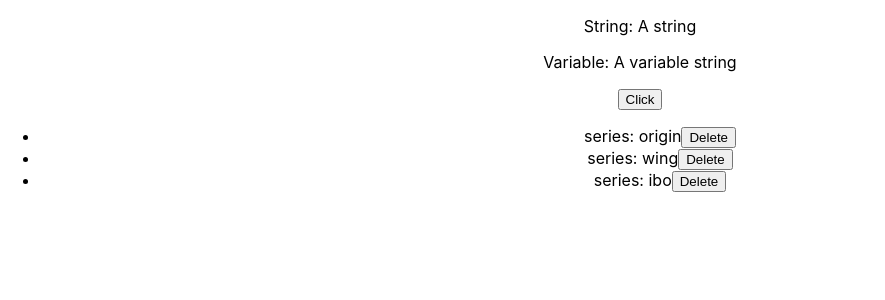
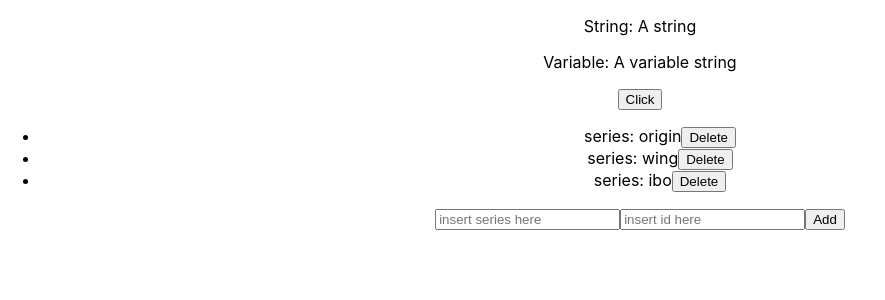
Before and after one commit to Kidd-nash/React_trial, a React (Create React App) app: page / in a window 1280 px wide. Shown: the top 300 px of the page, without its empty margins (0-885 px from the left). Built offline with nearby package versions, Linux system fonts and the light colour scheme.

Commit message:
007 - added an add button using complex id

```diff
--- a/src/TrialComponent.js
+++ b/src/TrialComponent.js
@@ -15,12 +15,45 @@ function TrialComponent() {
 
     const [arrayOfItems, setArrayOfItems] = useState(anArray);
 
+    let aTrialObject = {
+        id: "",
+        series: ""
+    };
+
+    const [currentObject, setCurrentObject] = useState(aTrialObject);
+
+    function addNew() {
+        let objects = arrayOfItems;
+        objects.push({
+            id: currentObject.id,
+            title: currentObject.title,
+            upVotes: 0
+        })
+    }
+
     function itemDeletion(id) {
         let afterSetItems = arrayOfItems.filter((item) => {
             return item.id != id;
         });
 
         setArrayOfItems(afterSetItems);
+    }
+
+    function addNewItem() {
+        setArrayOfItems([
+            ...arrayOfItems,
+            {
+                id: currentObject.id,
+                series: currentObject.series,
+                upVotes: 0
+            }
+        ]);
+    }
+    function handleChange(e) {
+        setCurrentObject({
+            ...currentObject,
+            [e.target.name]: e.target.value
+        })
     }
 
     return (
@@ -38,6 +71,26 @@ function TrialComponent() {
                     ))
                 }
             </ul>
+            <div>
+                <input
+                    onChange={handleChange}
+                    type="text"
+                    name="series"
+                    id="series_name"
+                    placeholder="insert series here"
+                    value={currentObject.series} />
+                <input
+                    onChange={handleChange}
+                    type="text"
+                    name="id"
+                    id="id_series"
+                    placeholder="insert id here"
+                    value={currentObject.id} />
+                <button
+                    type="button"
+                    onClick={addNewItem}>Add
+                    </button>
+            </div>
         </div>
     );
 }
```
